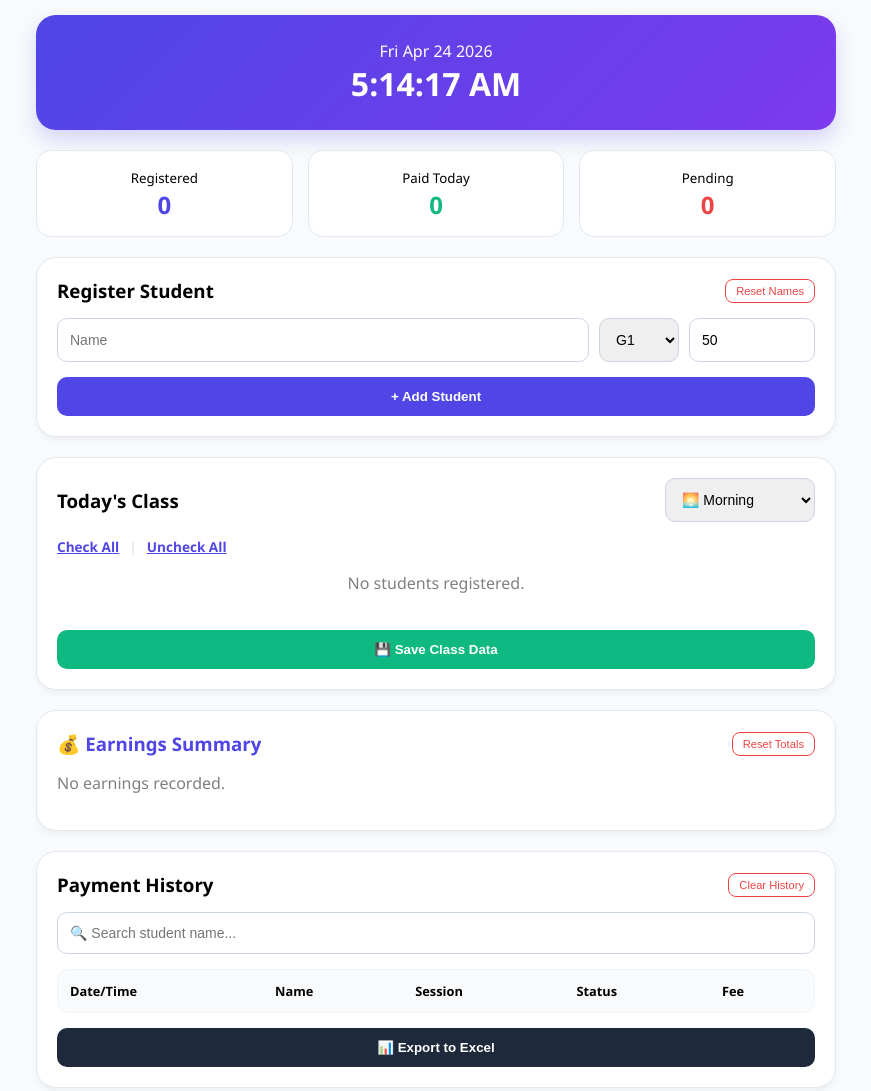
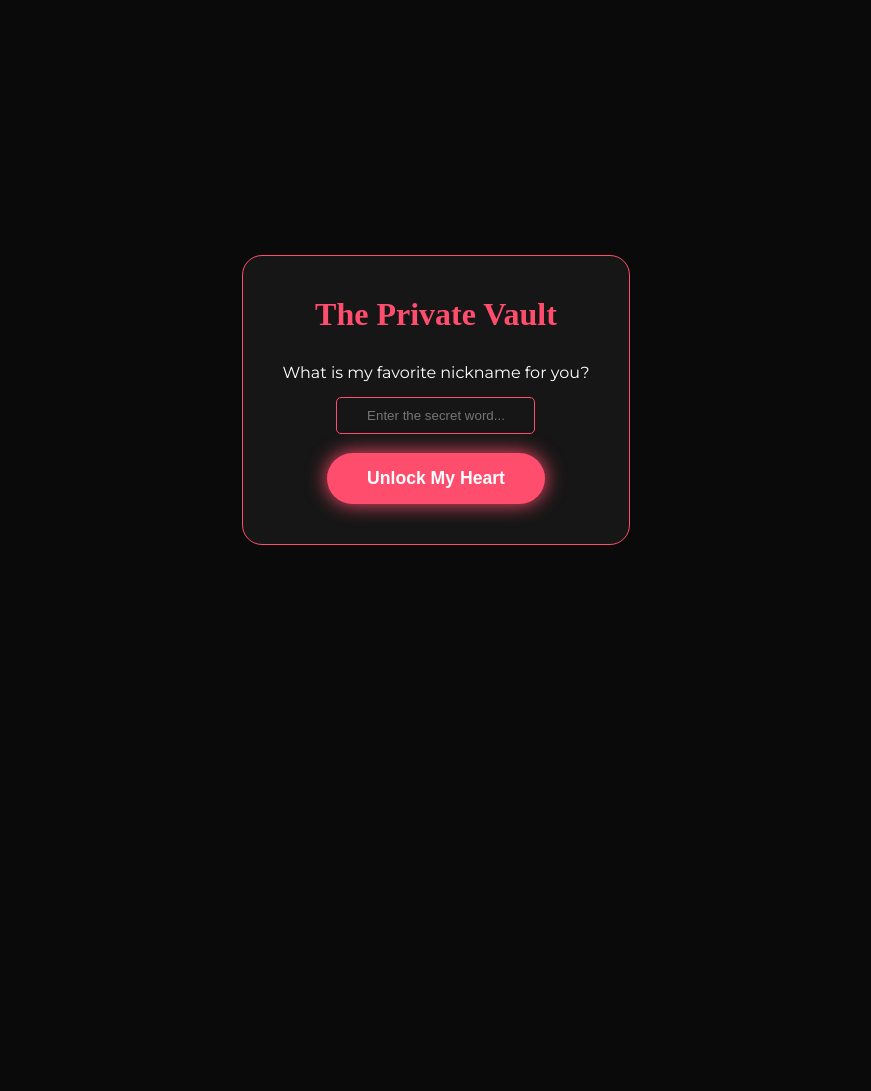
Before and after one commit to Mhd-Fazly/Birth_day, a plain HTML site: page index.html in a window 1280 px wide. Shown: the whole page, without its empty margins (204-1075 px from the left). After the commit the page ends 800 px from the top, so only its background shows below. Drawn offline with nearby package versions, Linux system fonts and the light colour scheme.

Commit message:
Revamp index.html with new theme and features
Updated title and theme colors, added mood slider and confetti effect. Modified layout and improved styling for various sections.

```diff
--- a/index.html
+++ b/index.html
@@ -3,270 +3,296 @@
 <head>
     <meta charset="UTF-8">
     <meta name="viewport" content="width=device-width, initial-scale=1.0">
-    <title>Tuition Pro | Mom's Assistant</title>
+    <title>For My Queen</title>
+    <link href="https://fonts.googleapis.com/css2?family=Dancing+Script:wght@700&family=Montserrat:wght@200;400;600&display=swap" rel="stylesheet">
+    <script src="https://cdn.jsdelivr.net/npm/canvas-confetti@1.6.0/dist/confetti.browser.min.js"></script>
     <style>
         :root {
-            --primary: #4f46e5;
-            --success: #10b981;
-            --danger: #ef4444;
-            --bg: #f8fafc;
-            --card: #ffffff;
+            --primary: #ff4d6d;
+            --dark: #0a0a0a;
+            --soft: #ffb3c1;
+            --bg-gradient: radial-gradient(circle at center, #2b0000 0%, #0a0a0a 100%);
         }
 
-        body { font-family: 'Segoe UI', Tahoma, Geneva, Verdana, sans-serif; background: var(--bg); margin: 0; padding: 15px; }
-        .container { max-width: 800px; margin: auto; }
+        * { margin: 0; padding: 0; box-sizing: border-box; cursor: crosshair; }
 
-        .rt-header {
-            background: linear-gradient(135deg, #4f46e5, #7c3aed);
-            color: white; padding: 25px; border-radius: 20px; text-align: center; margin-bottom: 20px;
-            box-shadow: 0 10px 20px rgba(79, 70, 229, 0.2);
+        body {
+            background-color: var(--dark);
+            color: white;
+            font-family: 'Montserrat', sans-serif;
+            overflow-x: hidden;
+            transition: background 1s ease;
         }
-        #liveClock { font-size: 2rem; font-weight: bold; }
 
-        .stats-grid { display: grid; grid-template-columns: repeat(3, 1fr); gap: 15px; margin-bottom: 20px; }
-        .stat-card { background: var(--card); padding: 15px; border-radius: 15px; text-align: center; border: 1px solid #e2e8f0; }
-        .stat-card div { font-size: 1.5rem; font-weight: 800; color: var(--primary); }
+        canvas#bg { position: fixed; top: 0; left: 0; z-index: 0; pointer-events: none; }
 
-        .card { background: var(--card); border-radius: 20px; padding: 20px; box-shadow: 0 4px 6px -1px rgba(0,0,0,0.05); margin-bottom: 20px; border: 1px solid #e2e8f0; }
+        /* --- LOCK SCREEN --- */
+        #lock-screen {
+            position: fixed;
+            inset: 0;
+            background: var(--dark);
+            z-index: 100;
+            display: flex;
+            flex-direction: column;
+            justify-content: center;
+            align-items: center;
+            transition: opacity 1.5s ease;
+        }
 
-        .flex-group { display: flex; gap: 10px; margin-bottom: 15px; flex-wrap: wrap; }
-        input, select { flex: 1; padding: 12px; border: 1px solid #cbd5e1; border-radius: 10px; font-size: 14px; }
+        .lock-box {
+            background: rgba(255,255,255,0.05);
+            padding: 40px;
+            border-radius: 20px;
+            border: 1px solid var(--primary);
+            text-align: center;
+        }
 
-        .btn { border: none; padding: 12px; border-radius: 10px; font-weight: 600; cursor: pointer; transition: 0.2s; width: 100%; }
-        .btn-add { background: var(--primary); color: white; }
-        .btn-save { background: var(--success); color: white; }
+        input {
+            padding: 10px;
+            background: transparent;
+            border: 1px solid var(--primary);
+            color: white;
+            border-radius: 5px;
+            margin-top: 15px;
+            text-align: center;
+        }
 
-        .section-header { display: flex; justify-content: space-between; align-items: center; margin-bottom: 15px; }
-        .clear-btn { font-size: 0.7rem; color: var(--danger); background: none; border: 1px solid var(--danger); padding: 5px 10px; border-radius: 8px; cursor: pointer; }
-        .clear-btn:hover { background: var(--danger); color: white; }
+        /* --- MAIN CONTENT --- */
+        #main-content { display: none; opacity: 0; transition: opacity 2s ease; }
 
-        .attendance-tools { display: flex; gap: 10px; margin-bottom: 15px; font-size: 0.85rem; }
-        .tool-link { color: var(--primary); cursor: pointer; text-decoration: underline; font-weight: bold; }
+        section {
+            position: relative;
+            z-index: 1;
+            min-height: 100vh;
+            display: flex;
+            flex-direction: column;
+            justify-content: center;
+            align-items: center;
+            padding: 80px 20px;
+            text-align: center;
+        }
 
-        .student-item { display: flex; align-items: center; justify-content: space-between; padding: 12px; border-bottom: 1px solid #f1f5f9; }
-        .del-icon { color: var(--danger); cursor: pointer; margin-left: 10px; font-size: 1.2rem; }
+        h1, h2 { font-family: 's'; color: var(--primary); }
+        h1 { font-size: clamp(3rem, 10vw, 6rem); }
+        h2 { font-size: 3.5rem; margin-bottom: 30px; }
 
-        .history-table-wrapper { overflow-x: auto; max-height: 350px; overflow-y: auto; border: 1px solid #f1f5f9; border-radius: 10px; }
-        table { width: 100%; border-collapse: collapse; }
-        th { text-align: left; background: #f8fafc; padding: 12px; font-size: 0.8rem; position: sticky; top: 0; }
-        td { padding: 12px; border-bottom: 1px solid #f1f5f9; font-size: 0.85rem; }
+        /* --- MOOD SLIDER --- */
+        .mood-control {
+            position: fixed;
+            top: 20px;
+            right: 20px;
+            z-index: 50;
+            background: rgba(0,0,0,0.5);
+            padding: 10px;
+            border-radius: 20px;
+            font-size: 0.8rem;
+        }
 
-        .badge { padding: 4px 8px; border-radius: 6px; font-size: 0.7rem; font-weight: bold; }
-        .bg-paid { background: #d1fae5; color: #065f46; }
-        .bg-danger { background: #fee2e2; color: #991b1b; }
+        /* --- TIMELINE --- */
+        .timeline { border-left: 2px solid var(--primary); margin: 20px; padding-left: 30px; text-align: left; max-width: 500px; }
+        .moment { margin-bottom: 40px; position: relative; }
+        .moment::before { content: '❤'; position: absolute; left: -42px; color: var(--primary); background: var(--dark); padding: 2px; }
+
+        /* --- JAR & COUPONS --- */
+        .grid { display: flex; flex-wrap: wrap; justify-content: center; gap: 15px; max-width: 800px; }
+        .heart-note { font-size: 2.5rem; filter: grayscale(1); transition: 0.4s; }
+        .heart-note:hover { filter: grayscale(0); transform: scale(1.4); }
+
+        .coupon {
+            background: white; color: var(--dark); padding: 20px;
+            border-radius: 15px; border: 3px dashed var(--primary);
+            font-weight: bold; width: 200px; transition: 0.3s;
+        }
+        .claimed { opacity: 0.4; text-decoration: line-through; transform: rotate(-5deg); }
+
+        /* --- TYPEWRITER --- */
+        #typewriter { max-width: 700px; font-size: 1.2rem; line-height: 1.8; color: var(--soft); min-height: 150px; }
+
+        /* --- INVITE --- */
+        .invite-btns { position: relative; height: 150px; width: 100%; display: flex; justify-content: center; align-items: center; gap: 20px; }
+        .btn { padding: 15px 40px; border-radius: 50px; border: none; font-weight: bold; font-size: 1.1rem; }
+        .btn-yes { background: var(--primary); color: white; box-shadow: 0 0 20px var(--primary); }
+        .btn-no { background: #444; color: #ccc; z-index: 10; }
+
+        footer { padding: 40px; background: rgba(0,0,0,0.8); color: var(--primary); font-family: 'Dancing Script'; font-size: 2rem; width: 100%; text-align: center; }
     </style>
 </head>
 <body>
 
-<div class="container">
-    <div class="rt-header">
-        <div id="liveDate">...</div>
-        <div id="liveClock">00:00:00</div>
+    <canvas id="bg"></canvas>
+
+    <div class="mood-control">
+        Sweet <input type="range" id="mood" min="0" max="100" value="0"> Spicy
     </div>
 
-    <div class="stats-grid">
-        <div class="stat-card"><small>Registered</small><div id="statTotal">0</div></div>
-        <div class="stat-card"><small>Paid Today</small><div id="statPaid" style="color: var(--success)">0</div></div>
-        <div class="stat-card"><small>Pending</small><div id="statPending" style="color: var(--danger)">0</div></div>
+    <div id="lock-screen">
+        <div class="lock-box">
+            <h2 style="font-size: 2rem;">The Private Vault</h2>
+            <p>What is my favorite nickname for you?</p>
+            <input type="text" id="pass-input" placeholder="Enter the secret word...">
+            <br><br>
+            <button class="btn btn-yes" onclick="checkPass()">Unlock My Heart</button>
+        </div>
     </div>
 
-    <div class="card">
-        <div class="section-header">
-            <h3 style="margin:0">Register Student</h3>
-            <button class="clear-btn" onclick="clearAllStudents()">Reset Names</button>
-        </div>
-        <div class="flex-group">
-            <input type="text" id="newStudent" placeholder="Name">
-            <select id="newGrade" style="max-width: 80px;"><option>G1</option><option>G2</option><option>G3</option></select>
-            <input type="number" id="newFee" placeholder="Fee" value="50" style="max-width: 100px;">
-        </div>
-        <button class="btn btn-add" onclick="addStudent()">+ Add Student</button>
+    <div id="main-content">
+        <section class="hero">
+            <h1 id="bday-text">Happy Birthday Safana ma, My Usuru</h1>
+            <div id="countdown" style="display: flex; gap: 15px; margin-top: 20px;">
+                <div style="background:rgba(255,255,255,0.1); padding:10px; border-radius:10px;"><span id="days">0</span>d</div>
+                <div style="background:rgba(255,255,255,0.1); padding:10px; border-radius:10px;"><span id="hours">0</span>h</div>
+                <div style="background:rgba(255,255,255,0.1); padding:10px; border-radius:10px;"><span id="mins">0</span>m</div>
+                <div style="background:rgba(255,255,255,0.1); padding:10px; border-radius:10px;"><span id="secs">0</span>s</div>
+            </div>
+            <p style="margin-top: 40px; font-size: 0.8rem; letter-spacing: 4px; opacity: 0.6;">SCROLL TO DISCOVER</p>
+        </section>
+
+        <section>
+            <h2>Our Story</h2>
+            <div class="timeline">
+                <div class="moment"><h3>The First Day</h3><p>Ni enaku message potai.Appidiye ennaium mayakitai.</p></div>
+                <div class="moment"><h3>The First "I Love You"</h3><p>Naanga night night a rasichi rasichi pesinom.Athule naan wilunduten.</p></div>
+                <div class="moment"><h3>Today</h3><p>Indaki oonda Special Day.Happy birthday usuru.Naanga eppome onda ottikondu ikanum.Enna nalla stress aakama parthu ko.</p></div>
+            </div>
+        </section>
+
+        <section>
+            <h2>The Reason Jar</h2>
+            <p style="margin-bottom: 20px;">Owworu Heart a touch pannu ma I love about you...</p>
+            <div class="grid" id="jar"></div>
+        </section>
+
+        <section id="spicy-section">
+            <h2 id="passion-title">The Fire Inside</h2>
+            <div id="typewriter"></div>
+        </section>
+
+        <section>
+            <h2>Birthday Coupons. Message pannu ithula ethu hal wenum ndu selli</h2>
+            <div class="grid">
+                <div class="coupon" onclick="claim(this, 'A Romantic Dinner')">Love</div>
+                <div class="coupon" onclick="claim(this, 'A 30-Min Massage')">Lust</div>
+                <div class="coupon" onclick="claim(this, 'One Secret Wish')">Happy</div>
+            </div>
+        </section>
+
+        <section id="invite">
+            <h2>Ennaya adikkama , esamal parthu kolla eluma? </h2>
+            <div class="invite-btns">
+                <button class="btn btn-yes" onclick="celebrate()">YES!</button>
+                <button class="btn btn-no" id="no-btn">NO</button>
+            </div>
+        </section>
+
+        <footer>Forever Yours, Fazly</footer>
     </div>
 
-    <div class="card">
-        <div class="section-header">
-            <h3 style="margin:0">Today's Class</h3>
-            <select id="sessionType" style="max-width: 150px;">
-                <option value="Morning">🌅 Morning</option>
-                <option value="Evening">🌙 Evening</option>
-            </select>
-        </div>
-        <div class="attendance-tools">
-            <span class="tool-link" onclick="toggleAll(true)">Check All</span>
-            <span style="color:#ddd">|</span>
-            <span class="tool-link" onclick="toggleAll(false)">Uncheck All</span>
-        </div>
-        <div id="attendanceList"></div>
-        <button class="btn btn-save" style="margin-top:20px" onclick="saveSession()">💾 Save Class Data</button>
-    </div>
+    <script>
+        // 1. PASSWORD PROTECTION
+        function checkPass() {
+            const val = document.getElementById('pass-input').value.toLowerCase();
+            // CHANGE THIS WORD to your specific nickname or secret word
+            if(val === "hubby" || val === "babe" || val === "love") {
+                document.getElementById('lock-screen').style.opacity = '0';
+                setTimeout(() => {
+                    document.getElementById('lock-screen').style.display = 'none';
+                    document.getElementById('main-content').style.display = 'block';
+                    setTimeout(() => document.getElementById('main-content').style.opacity = '1', 100);
+                }, 1500);
+            } else {
+                alert("Incorrect... Only my lover knows the secret.");
+            }
+        }
 
-    <div class="card">
-        <div class="section-header">
-            <h3 style="margin:0; color: var(--primary);">💰 Earnings Summary</h3>
-            <button class="clear-btn" onclick="clearRecords()">Reset Totals</button>
-        </div>
-        <div id="earningsAnalysis"></div>
-    </div>
-
-    <div class="card">
-        <div class="section-header">
-            <h3 style="margin:0">Payment History</h3>
-            <button class="clear-btn" onclick="clearRecords()">Clear History</button>
-        </div>
-        <input type="text" id="search" placeholder="🔍 Search student name..." onkeyup="renderHistory()" style="margin-bottom:15px; width: 100%; padding: 12px; border-radius: 10px; border: 1px solid #cbd5e1; box-sizing: border-box;">
-        <div class="history-table-wrapper">
-            <table>
-                <thead>
-                    <tr><th>Date/Time</th><th>Name</th><th>Session</th><th>Status</th><th>Fee</th></tr>
-                </thead>
-                <tbody id="historyBody"></tbody>
-            </table>
-        </div>
-        <button class="btn" style="background:#1e293b; color:white; margin-top:15px;" onclick="exportCSV()">📊 Export to Excel</button>
-    </div>
-</div>
-
-<script>
-    let students = JSON.parse(localStorage.getItem('tuition_v5_students')) || [];
-    let records = JSON.parse(localStorage.getItem('tuition_v5_records')) || [];
-
-    function updateClock() {
-        const now = new Date();
-        document.getElementById('liveClock').innerText = now.toLocaleTimeString();
-        document.getElementById('liveDate').innerText = now.toDateString();
-    }
-    setInterval(updateClock, 1000);
-    updateClock();
-
-    function addStudent() {
-        const name = document.getElementById('newStudent').value;
-        const grade = document.getElementById('newGrade').value;
-        const fee = document.getElementById('newFee').value;
-        if(!name || !fee) return alert("Fill Name & Fee");
-        students.push({ id: Date.now(), name, grade, fee: parseFloat(fee) });
-        localStorage.setItem('tuition_v5_students', JSON.stringify(students));
-        document.getElementById('newStudent').value = '';
-        renderAll();
-    }
-
-    function clearAllStudents() {
-        if(confirm("Delete ALL registered students?")) {
-            students = [];
-            localStorage.setItem('tuition_v5_students', JSON.stringify(students));
-            renderAll();
-        }
-    }
-
-    function clearRecords() {
-        if(confirm("WARNING: This will delete ALL payment records and earnings analysis. Export to Excel first! Are you sure?")) {
-            records = [];
-            localStorage.setItem('tuition_v5_records', JSON.stringify(records));
-            renderAll();
-        }
-    }
-
-    function deleteOne(id) {
-        if(confirm("Remove this student?")) {
-            students = students.filter(s => s.id !== id);
-            localStorage.setItem('tuition_v5_students', JSON.stringify(students));
-            renderAll();
-        }
-    }
-
-    function toggleAll(val) {
-        document.querySelectorAll('.pay-check').forEach(cb => cb.checked = val);
-    }
-
-    function renderAll() {
-        const list = document.getElementById('attendanceList');
-        list.innerHTML = students.length ? '' : '<p style="color:gray; text-align:center">No students registered.</p>';
-        students.forEach(s => {
-            list.innerHTML += `
-                <div class="student-item">
-                    <div><b>${s.name}</b> <small>(${s.grade})</small></div>
-                    <div style="display:flex; align-items:center;">
-                        <input type="checkbox" class="pay-check" data-id="${s.id}" style="width:18px; height:18px;">
-                        <span class="del-icon" onclick="deleteOne(${s.id})">🗑️</span>
-                    </div>
-                </div>
-            `;
-        });
-        renderHistory();
-        renderEarnings();
-        updateStats();
-    }
-
-    function saveSession() {
-        const session = document.getElementById('sessionType').value;
-        const now = new Date();
-        const checks = document.querySelectorAll('.pay-check');
-        if(!checks.length) return alert("Register students first");
-
-        checks.forEach(cb => {
-            const stu = students.find(s => s.id == cb.getAttribute('data-id'));
-            records.push({
-                date: now.toLocaleDateString(),
-                time: now.toLocaleTimeString([], {hour: '2-digit', minute:'2-digit'}),
-                name: stu.name, grade: stu.grade, session: session,
-                status: cb.checked ? 'PAID' : 'PENDING',
-                amount: cb.checked ? stu.fee : 0
-            });
+        // 2. MOOD SLIDER
+        document.getElementById('mood').addEventListener('input', (e) => {
+            const val = e.target.value;
+            const r = Math.floor((val / 100) * 100);
+            document.body.style.background = `rgb(${r}, 0, 0)`;
+            if(val > 70) {
+                document.getElementById('passion-title').innerText = "My Deepest Desires";
+            } else {
+                document.getElementById('passion-title').innerText = "The Fire Inside";
+            }
         });
 
-        localStorage.setItem('tuition_v5_records', JSON.stringify(records));
-        alert("Session saved successfully!");
-        toggleAll(false);
-        renderAll();
-    }
+        // 3. REASON JAR
+        const reasons = ["Your Smile", "Your Kindness", "your boobs", "Your Intelligence", "Your Strength", "Your lips", "Your careness", "Your Fullbody"];
+        const jar = document.getElementById('jar');
+        reasons.forEach(r => {
+            const h = document.createElement('span');
+            h.className = 'heart-note';
+            h.innerText = '❤';
+            h.onclick = () => alert("I love... " + r);
+            jar.appendChild(h);
+        });
 
-    function updateStats() {
-        const today = new Date().toLocaleDateString();
-        const todayRecs = records.filter(r => r.date === today);
-        document.getElementById('statTotal').innerText = students.length;
-        document.getElementById('statPaid').innerText = todayRecs.filter(r => r.status === 'PAID').length;
-        document.getElementById('statPending').innerText = todayRecs.filter(r => r.status === 'PENDING').length;
-    }
+        // 4. TYPEWRITER
+        const text = "Every time I see you, my heart skips. But it's more than that. I crave your presence, your touch, and the way you make me feel like the only man in the world. This Saturday is all about you, but in my heart, every day is yours. I want to spend it exploring every part of who you are...";
+        let i = 0;
+        function typeEffect() {
+            if (i < text.length) {
+                document.getElementById("typewriter").innerHTML += text.charAt(i);
+                i++; setTimeout(typeEffect, 50);
+            }
+        }
+        const observer = new IntersectionObserver(entries => {
+            if(entries[0].isIntersecting) typeEffect();
+        }, { threshold: 0.5 });
+        observer.observe(document.getElementById('typewriter'));
 
-    function renderEarnings() {
-        const container = document.getElementById('earningsAnalysis');
-        const grouped = records.reduce((acc, curr) => {
-            acc[curr.date] = (acc[curr.date] || 0) + curr.amount;
-            return acc;
-        }, {});
-        const dates = Object.keys(grouped).sort((a,b) => new Date(b) - new Date(a));
-        container.innerHTML = dates.length ? '' : '<p style="color:gray">No earnings recorded.</p>';
-        dates.forEach(d => {
-            container.innerHTML += `<div style="display:flex; justify-content:space-between; padding:8px 0; border-bottom:1px dotted #ccc;">
-                <span>📅 ${d}</span><b style="color:var(--success)">+ ${grouped[d]}</b></div>`;
+        // 5. COUPONS & INVITE
+        function claim(el, gift) {
+            el.classList.add('claimed');
+            el.innerText = "REDEEMED ✓";
+            confetti({ particleCount: 100, spread: 70, origin: { y: 0.6 } });
+            alert("You redeemed: " + gift);
+        }
+
+        const noBtn = document.getElementById('no-btn');
+        noBtn.addEventListener('mouseover', () => {
+            const x = Math.random() * (window.innerWidth - 100);
+            const y = Math.random() * (window.innerHeight - 50);
+            noBtn.style.position = 'fixed';
+            noBtn.style.left = x + 'px';
+            noBtn.style.top = y + 'px';
         });
-    }
 
-    function renderHistory() {
-        const query = document.getElementById('search').value.toLowerCase();
-        const body = document.getElementById('historyBody');
-        body.innerHTML = records.filter(r => r.name.toLowerCase().includes(query)).reverse().map(r => `
-            <tr>
-                <td>${r.date}<br><small>${r.time}</small></td>
-                <td><b>${r.name}</b></td>
-                <td>${r.session}</td>
-                <td><span class="badge ${r.status === 'PAID' ? 'bg-paid' : 'bg-danger'}">${r.status}</span></td>
-                <td>${r.amount || '-'}</td>
-            </tr>
-        `).join('');
-    }
+        function celebrate() {
+            confetti({ particleCount: 200, spread: 100, origin: { y: 0.7 }, colors: ['#ff4d6d', '#ffffff'] });
+            alert("Enakku nalla waiku rusiya cook panni theethi udu! I love you!");
+        }
 
-    function exportCSV() {
-        let csv = "Date,Time,Name,Grade,Session,Status,Amount\n";
-        records.forEach(r => csv += `${r.date},${r.time},"${r.name}",${r.grade},${r.session},${r.status},${r.amount}\n`);
-        const blob = new Blob([csv], { type: 'text/csv' });
-        const a = document.createElement('a');
-        a.href = URL.createObjectURL(blob);
-        a.download = `Tuition_Data_${new Date().toLocaleDateString()}.csv`;
-        a.click();
-    }
+        // 6. COUNTDOWN
+        function updateTime() {
+            const now = new Date();
+            const sat = new Date(now);
+            sat.setDate(now.getDate() + (6 - now.getDay() + 7) % 7);
+            sat.setHours(0,0,0,0);
+            const d = sat - now;
+            document.getElementById('days').innerText = Math.floor(d/(1000*60*60*24));
+            document.getElementById('hours').innerText = Math.floor((d/(1000*60*60))%24);
+            document.getElementById('mins').innerText = Math.floor((d/1000/60)%60);
+            document.getElementById('secs').innerText = Math.floor((d/1000)%60);
+        }
+        setInterval(updateTime, 1000);
 
-    renderAll();
-</script>
-
+        // 7. BACKGROUND PARTICLES
+        const canvas = document.getElementById('bg');
+        const ctx = canvas.getContext('2d');
+        canvas.width = window.innerWidth; canvas.height = window.innerHeight;
+        let dots = [];
+        for(let i=0; i<80; i++) dots.push({x: Math.random()*canvas.width, y: Math.random()*canvas.height, s: Math.random()*2, v: Math.random()*0.5});
+        function render() {
+            ctx.clearRect(0,0,canvas.width, canvas.height);
+            ctx.fillStyle = "rgba(255,77,109,0.5)";
+            dots.forEach(d => {
+                d.y -= d.v; if(d.y < 0) d.y = canvas.height;
+                ctx.beginPath(); ctx.arc(d.x, d.y, d.s, 0, Math.PI*2); ctx.fill();
+            });
+            requestAnimationFrame(render);
+        }
+        render();
+    </script>
 </body>
 </html>
```
